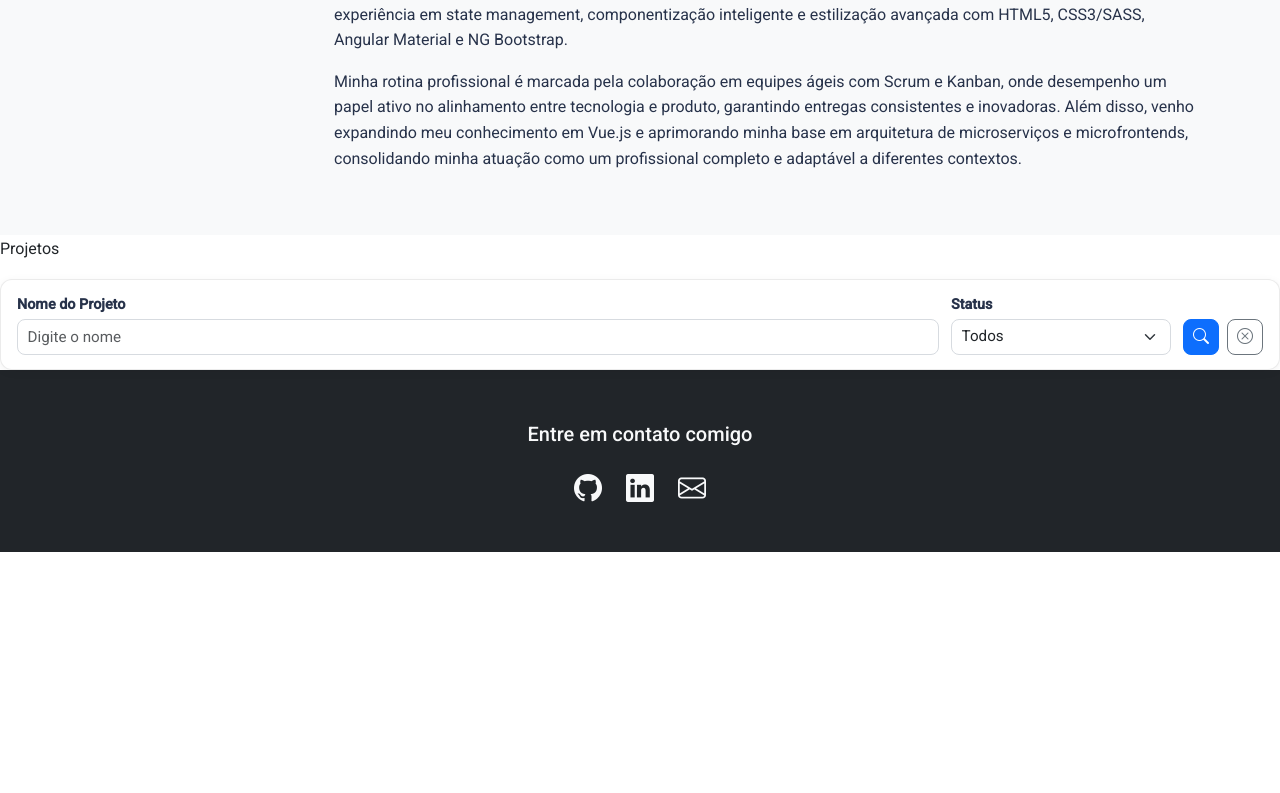
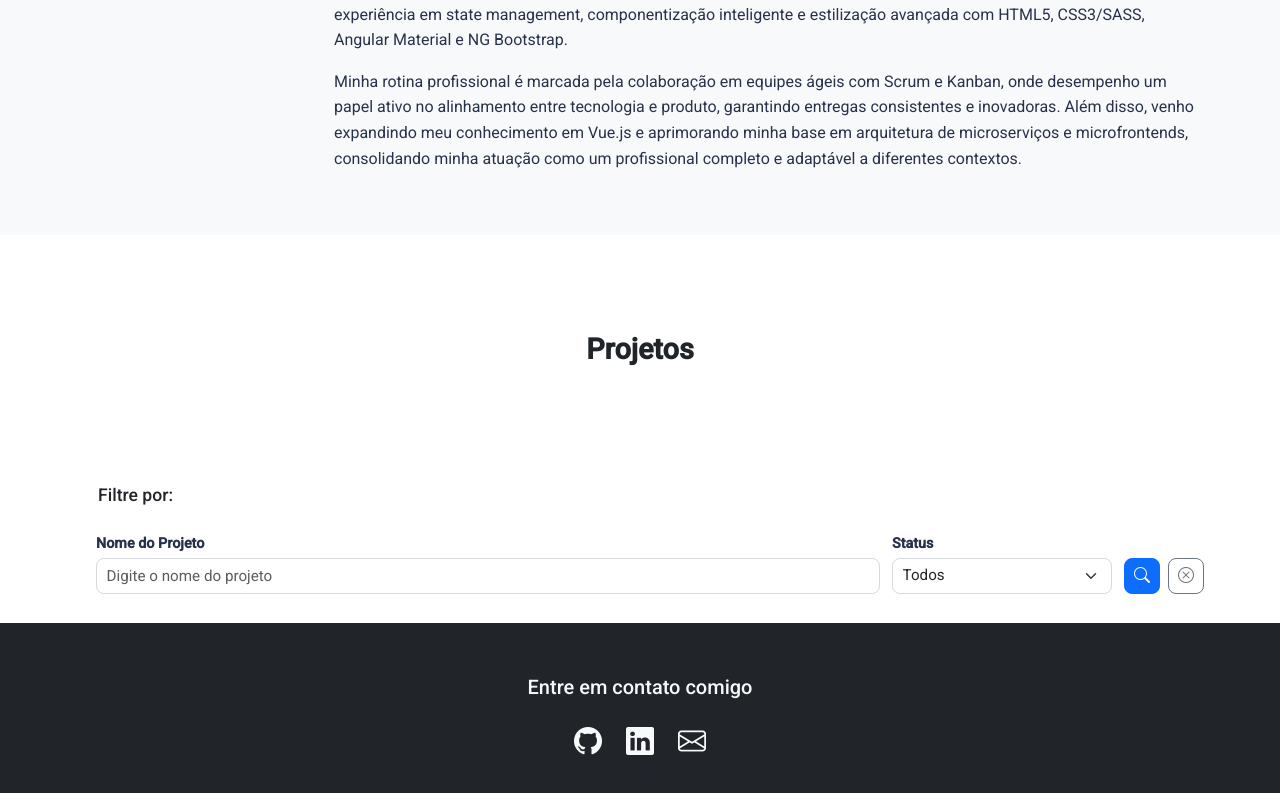
Before and after one commit to ViniciusRoquef/portifolio-profissional, an Angular app: page / in a window 1280 px wide. Shown: the part 1627-2420 px from the top of the page. Before the commit the page ends 2179 px from the top, so only its background shows below. Built offline with nearby package versions, Linux system fonts and the light colour scheme.

Commit message:
feat: ajustando o layout do filtro

```diff
--- a/src/app/portfolio-body/new-projects/new-projects-filter/new-projects-filter.component.html
+++ b/src/app/portfolio-body/new-projects/new-projects-filter/new-projects-filter.component.html
@@ -1,4 +1,5 @@
 <div class="card">
+  <h2 class="new-projects-title">Filtre por: </h2>
   <div class="new-projects-filter">
     <form class="new-projects-filter__form">
       <div class="new-projects-filter__item">
@@ -7,7 +8,7 @@
           id="filterName"
           type="text"
           class="form-control new-projects-filter__input"
-          placeholder="Digite o nome">
+          placeholder="Digite o nome do projeto">
       </div>
 
       <div class="new-projects-filter__item">
--- a/src/app/portfolio-body/new-projects/new-projects-filter/new-projects-filter.component.scss
+++ b/src/app/portfolio-body/new-projects/new-projects-filter/new-projects-filter.component.scss
@@ -1,9 +1,16 @@
 :host { display: block; }
 
 .card {
-  border: 1px solid rgba(0,0,0,.08);
-  border-radius: 12px;
-  box-shadow: 0 2px 10px rgba(0,0,0,.05);
+  border: none;
+  border-radius: none;
+  margin: 0 60px 15px 80px;
+}
+
+.new-projects-title {
+  font-weight: 500;
+  font-size: 1.1rem;
+  margin-bottom: .5rem;
+  padding-left: 18px;
 }
 
 .new-projects-filter { padding: 0.9rem 1rem; }
--- a/src/app/portfolio-body/new-projects/new-projects.component.scss
+++ b/src/app/portfolio-body/new-projects/new-projects.component.scss
@@ -0,0 +1,14 @@
+.new-projects {
+
+  &__title-section {
+    padding-left: 19px;
+    flex: 0 0 220px;
+    padding: 100px 0;
+    display: flex;
+    align-items: center;
+    justify-content: center;
+    text-align: center;
+    font-weight: 700;
+    font-size: 1.8rem;
+  }
+}
```
